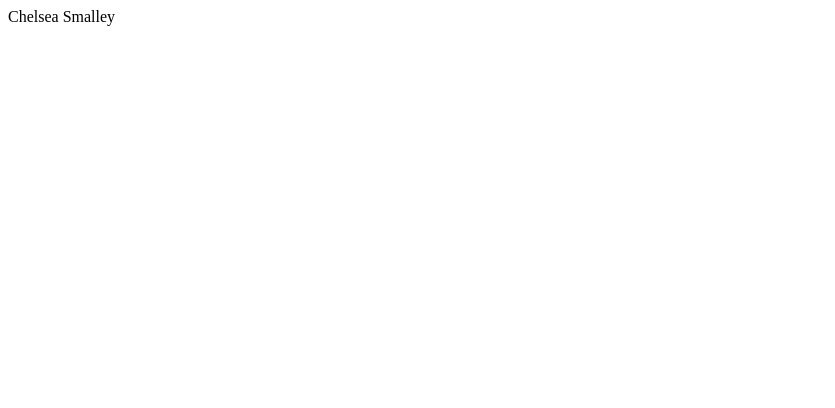
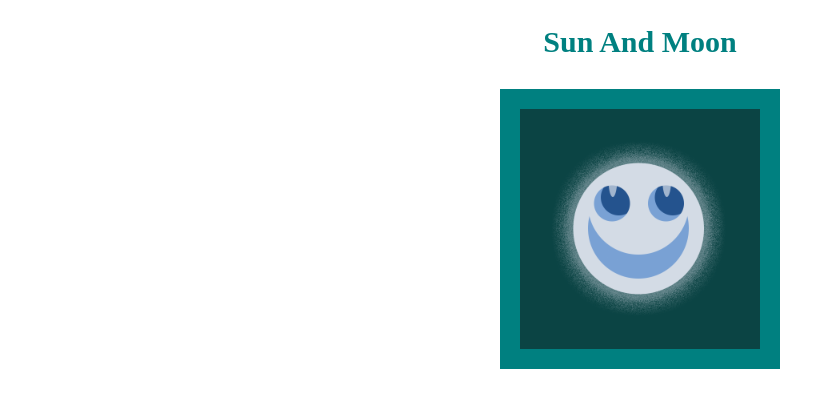
Before and after one commit to Chelseasmalley/uclax-web1-smalley_chelsea, a React (Vite) app: page / in a window 1280 px wide. Shown: the top 408 px of the page, without its empty margins (0-835 px from the left). Built offline with nearby package versions, Linux system fonts and the light colour scheme.

Commit message:
Lesson 2 Complete

```diff
--- /dev/null
+++ b/src/SunAndMoon/SunAndMoon.jsx
@@ -0,0 +1,47 @@
+import styled from "styled-components";
+import sunimg from "./images/sun.png";
+import moonimg from "./images/moon.png";
+import { useState } from "react";
+
+const SunAndMoon = () => {
+    const [imgSrc, imgSrcupdate] = useState(moonimg);
+
+    const changeToSun = () => {
+        imgSrcupdate(sunimg);
+    };
+    const changeToMoon = () => {
+        imgSrcupdate(moonimg);
+    };
+
+    // HTML Layer
+    return (
+        <SunAndMoonStyled>
+            <h2>Sun And Moon</h2>
+            <img
+                src={imgSrc}
+                onMouseEnter={changeToSun}
+                onMouseLeave={changeToMoon}
+            />
+        </SunAndMoonStyled>
+    );
+};
+export default SunAndMoon;
+
+// CSS Layer
+
+const SunAndMoonStyled = styled.div`
+    text-align: center;
+
+    h2 {
+        font-size: 30px;
+        color: teal;
+    }
+
+    img {
+        display: block;
+        margin: 30px auto;
+        padding: 20px;
+        border: solid 20px teal;
+        background: #0b4444;
+    }
+`;
--- a/src/main.jsx
+++ b/src/main.jsx
@@ -1,6 +1,9 @@
 import React from "react";
 import ReactDOM from "react-dom/client";
+import SunAndMoon from "./SunAndMoon/SunAndMoon.jsx";
 
 ReactDOM.createRoot(document.getElementById("root")).render(
-    <React.StrictMode>Chelsea Smalley</React.StrictMode>
+    <React.StrictMode>
+        <SunAndMoon />
+    </React.StrictMode>
 );
```
Also changed, not shown: src/SunAndMoon/images/moon.png (added), src/SunAndMoon/images/sun.png (added).
